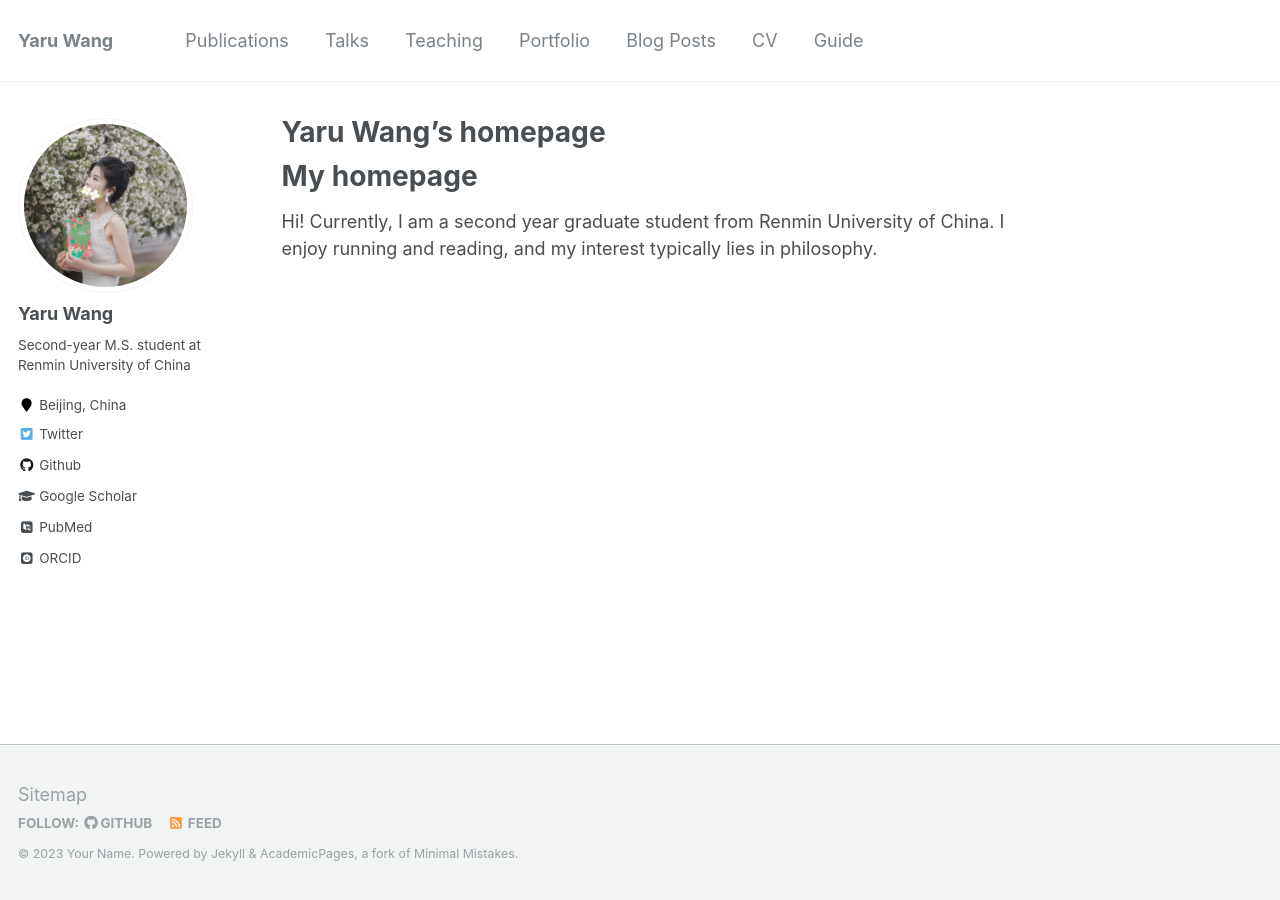
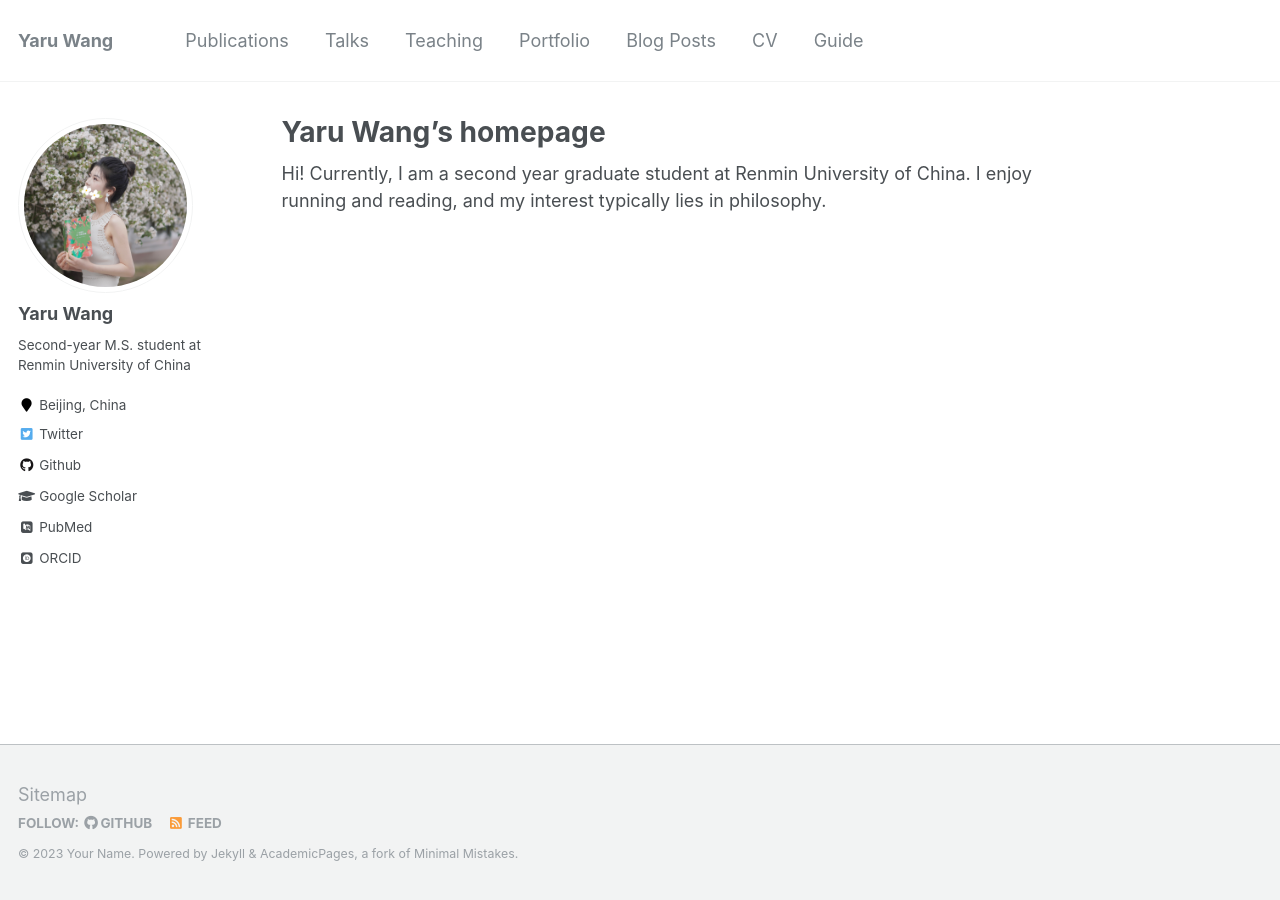
Before and after one commit to keepcalmqingyue/keepcalmqingyue.github.io, a Jekyll site: the page built from _pages/about.md, in a window 1280 px wide. Built offline with Jekyll 4.4.1, drawn with Linux system fonts in a browser that asks for light colours; some web fonts are replaced.

Commit message:
Update about.md

```diff
--- a/_pages/about.md
+++ b/_pages/about.md
@@ -8,6 +8,6 @@ redirect_from:
   - /about.html
 ---
 
-# **My homepage**
+<!-- # **My homepage** -->
 
-Hi! Currently, I am a second year graduate student from Renmin University of China. I enjoy running and reading, and my interest typically lies in philosophy.
+Hi! Currently, I am a second year graduate student at Renmin University of China. I enjoy running and reading, and my interest typically lies in philosophy.
```
